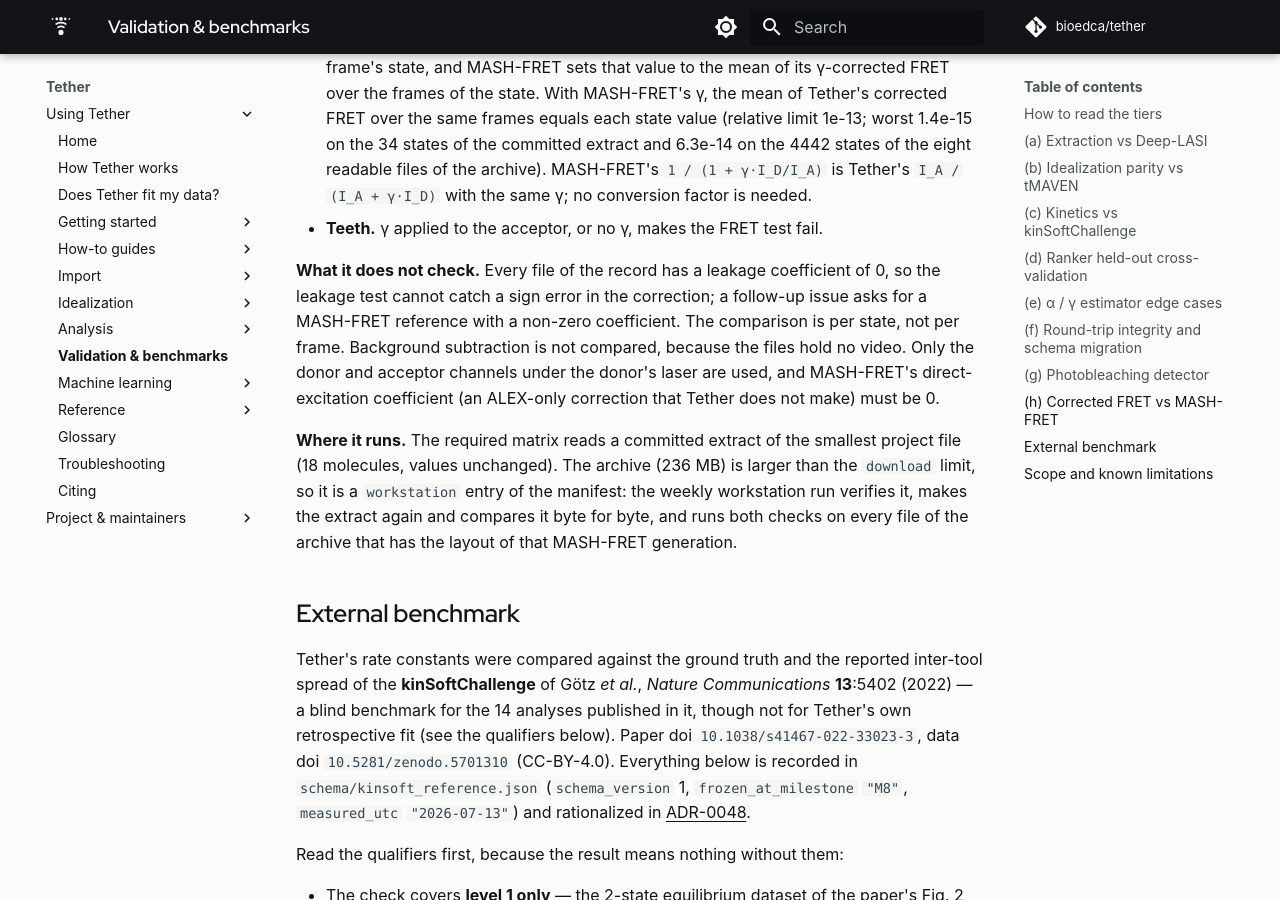
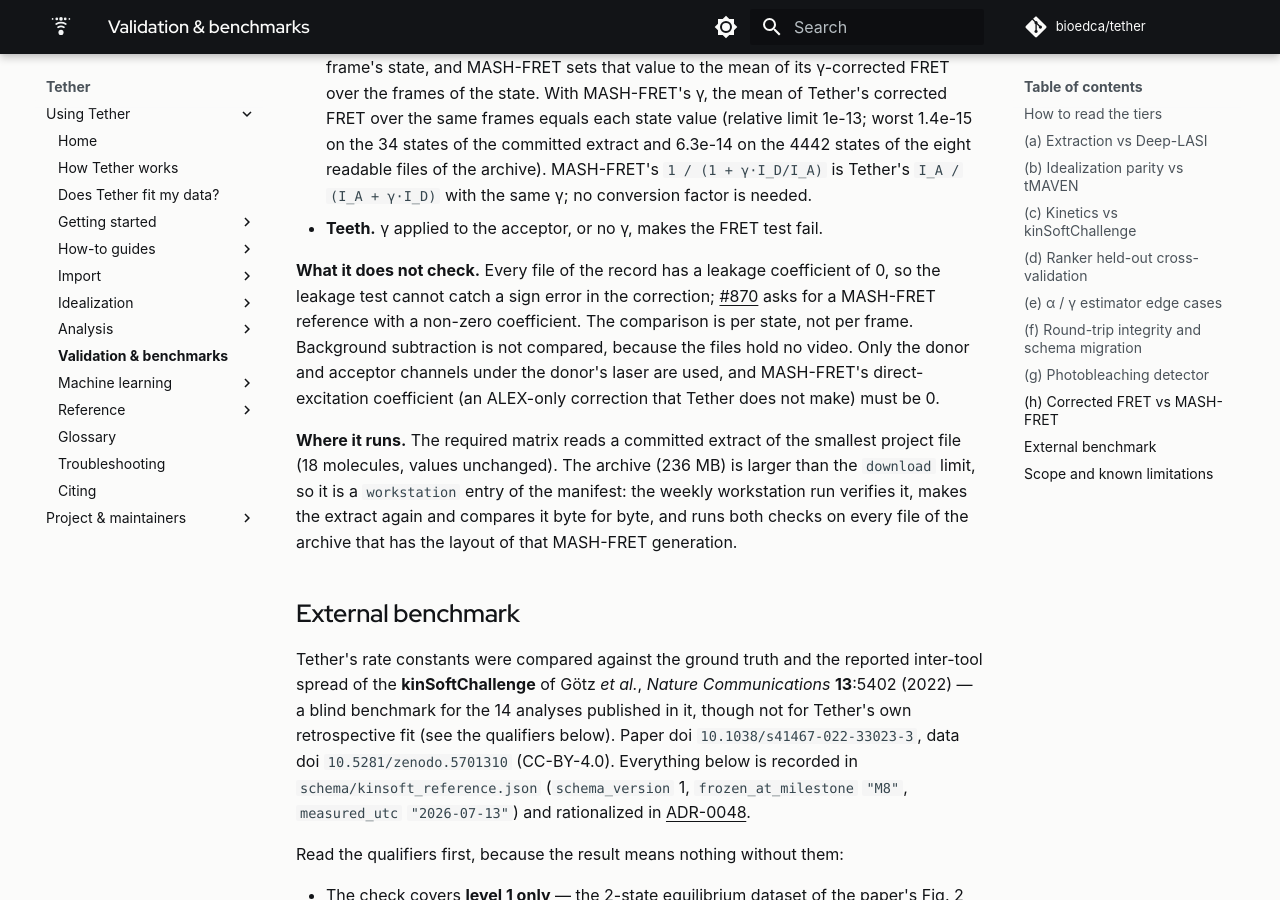
Before and after one commit to bioedca/tether, an MkDocs documentation site: the page built from docs/validation.md, in a window 1280 px wide and 900 px high, scrolled down 18152 px. Built offline with MkDocs 1.6.1 and Material for MkDocs 9.7.7, drawn with Linux system fonts in a browser that asks for light colours; comment, search, counter and statistics services are not loaded; the version menu is left out.

Commit message:
docs(fret): name the leakage follow-up #870 in ADR-0087 and validation (#711)

```diff
--- a/docs/validation.md
+++ b/docs/validation.md
@@ -619,8 +619,9 @@ tests.
 - **Teeth.** γ applied to the acceptor, or no γ, makes the FRET test fail.
 
 **What it does not check.** Every file of the record has a leakage coefficient of 0, so the
-leakage test cannot catch a sign error in the correction; a follow-up issue asks for a MASH-FRET
-reference with a non-zero coefficient. The comparison is per state, not per frame. Background
+leakage test cannot catch a sign error in the correction;
+[#870](https://github.com/bioedca/tether/issues/870) asks for a MASH-FRET reference with a non-zero
+coefficient. The comparison is per state, not per frame. Background
 subtraction is not compared, because the files hold no video. Only the donor and acceptor channels
 under the donor's laser are used, and MASH-FRET's direct-excitation coefficient (an ALEX-only
 correction that Tether does not make) must be 0.
```
Also changed, not shown: docs/adr/0087-mash-fret-is-a-reference-for-corrected-fret.md (+3 -2 lines).
